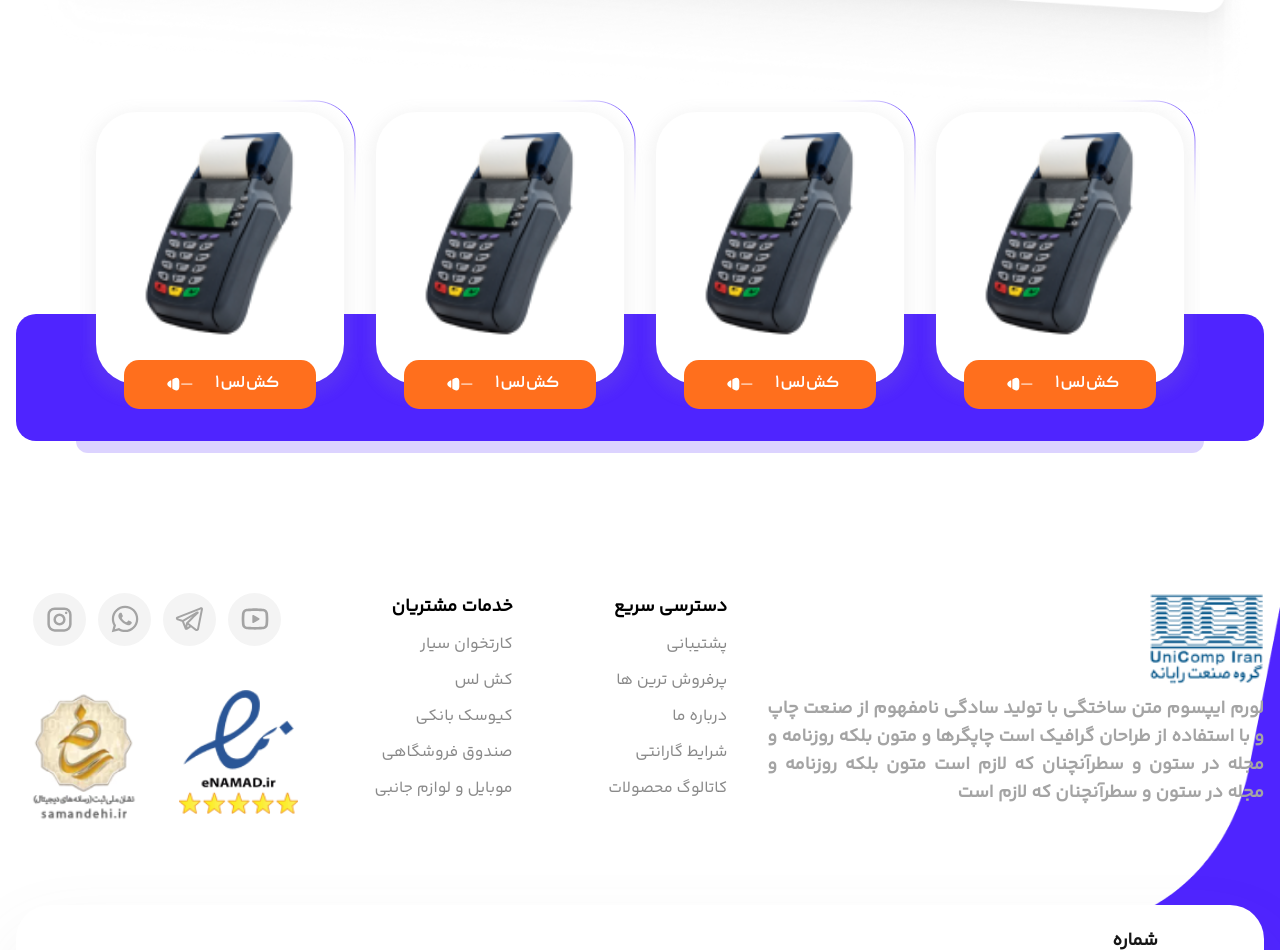
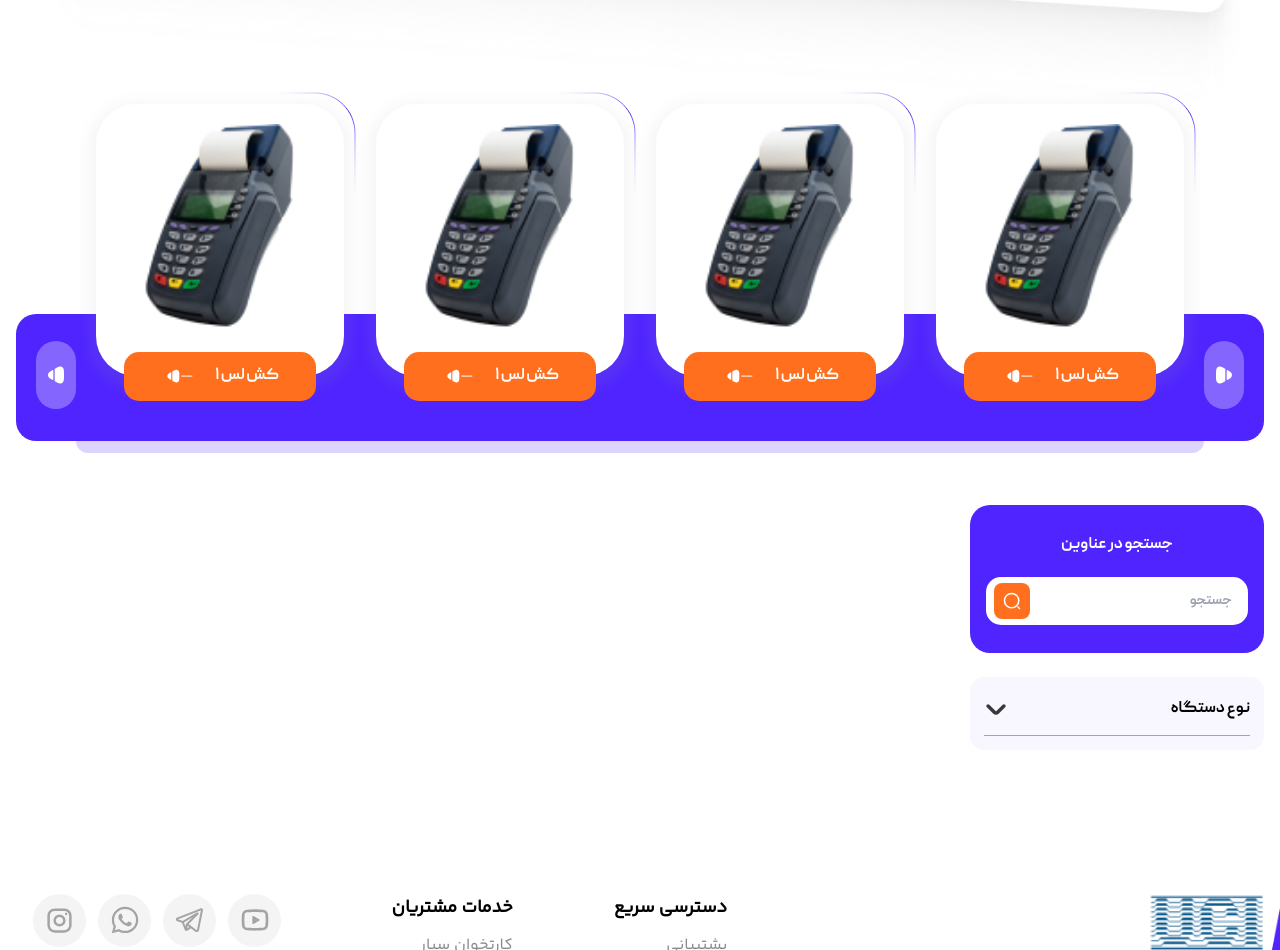
Before and after one commit to yakoobkhedri/uci, a website: page src/html/category.html in a window 1280 px wide. Shown: the part 412-1362 px from the top of the page. Drawn offline with nearby package versions, Linux system fonts and the light colour scheme.

Commit message:
commit message

```diff
--- a/src/html/category.html
+++ b/src/html/category.html
@@ -669,17 +669,17 @@
        </section>
 
        <!-- category swiper -->
-        <section class="mt-24">
+        <section class="mt-20">
           <div class="max-w-content mx-auto px-4 relative">
             <!-- bg -->
              <div class="rounded-[20px] bg-primary h-[127px] absolute bottom-2 inset-x-0 mx-4">
               <div class="rounded-b-[20px] bg-[#4F24FF33] absolute -bottom-3 h-3 inset-x-0 mx-8 sm:mx-[60px]"></div>
              </div>
             <!--  -->
-            <div>
-              <div dir="ltr" class="swiper categorySwiper2 p-4 sm:mx-16 mx-6">
+            <div class="relative">
+              <div dir="ltr" class="swiper categorySwiper2 p-4 py-6 sm:mx-16 mx-6">
                <div class="swiper-wrapper">
-                  <div class="swiper-slide">
+                  <div class="swiper-slide hover:-translate-y-3 transition">
                     <div class="relative">
                       <!-- shape -->
                        <img alt="shape" src="../img/svg/Vector 1.svg" class="absolute ltr:[transform:rotateY(180deg)] rtl:[transform:rotateY(0deg)] -top-3 rtl:left-auto rtl:-right-3 ltr:-left-3">
@@ -693,7 +693,7 @@
                       </a>
                     </div>
                   </div>
-                  <div class="swiper-slide">
+                  <div class="swiper-slide hover:-translate-y-3 transition">
                     <div class="relative">
                       <!-- shape -->
                        <img alt="shape" src="../img/svg/Vector 1.svg" class="absolute ltr:[transform:rotateY(180deg)] rtl:[transform:rotateY(0deg)] -top-3 rtl:left-auto rtl:-right-3 ltr:-left-3">
@@ -707,7 +707,7 @@
                       </a>
                     </div>
                   </div>
-                  <div class="swiper-slide">
+                  <div class="swiper-slide hover:-translate-y-3 transition">
                     <div class="relative">
                       <!-- shape -->
                        <img alt="shape" src="../img/svg/Vector 1.svg" class="absolute ltr:[transform:rotateY(180deg)] rtl:[transform:rotateY(0deg)] -top-3 rtl:left-auto rtl:-right-3 ltr:-left-3">
@@ -721,7 +721,7 @@
                       </a>
                     </div>
                   </div>
-                  <div class="swiper-slide">
+                  <div class="swiper-slide hover:-translate-y-3 transition">
                     <div class="relative">
                       <!-- shape -->
                        <img alt="shape" src="../img/svg/Vector 1.svg" class="absolute ltr:[transform:rotateY(180deg)] rtl:[transform:rotateY(0deg)] -top-3 rtl:left-auto rtl:-right-3 ltr:-left-3">
@@ -735,7 +735,7 @@
                       </a>
                     </div>
                   </div>
-                  <div class="swiper-slide">
+                  <div class="swiper-slide hover:-translate-y-3 transition">
                     <div class="relative">
                       <!-- shape -->
                        <img alt="shape" src="../img/svg/Vector 1.svg" class="absolute ltr:[transform:rotateY(180deg)] rtl:[transform:rotateY(0deg)] -top-3 rtl:left-auto rtl:-right-3 ltr:-left-3">
@@ -749,7 +749,7 @@
                       </a>
                     </div>
                   </div>
-                  <div class="swiper-slide">
+                  <div class="swiper-slide hover:-translate-y-3 transition">
                     <div class="relative">
                       <!-- shape -->
                        <img alt="shape" src="../img/svg/Vector 1.svg" class="absolute ltr:[transform:rotateY(180deg)] rtl:[transform:rotateY(0deg)] -top-3 rtl:left-auto rtl:-right-3 ltr:-left-3">
@@ -765,9 +765,41 @@
                   </div>
                </div>
               </div>
+              <div class="swiper-button-next rounded-[20px] absolute hidden md:flex top-auto !bottom-10 right-5 w-10 h-[68px] bg-[#FFFFFF4D] active:scale-95 items-center justify-center after:content-none">
+                <img alt="icon" src="../img/svg/arrow-right.svg">
+              </div>
+              <div class="swiper-button-prev rounded-[20px] absolute hidden md:flex top-auto !bottom-10 left-5 w-10 h-[68px] bg-[#FFFFFF4D] active:scale-95 items-center justify-center after:content-none">
+                <img alt="icon" src="../img/svg/arrow-right.svg" class="rtl:rotate-180 ltr:-rotate-180">
+              </div>
             </div>
           </div>
         </section>
+
+        <!-- sidebar && content -->
+         <section class="mt-14">
+          <div class="max-w-content mx-auto px-4">
+             <div class="grid grid-cols-12 gap-6">
+               <div class="col-span-3">
+                 <div class="rounded-[20px] bg-primary px-4 py-7">
+                   <p class="font-extrabold rtl:font-PeydaBold ltr:font-MontserratBold text-white text-center">جستجو در عناوین</p>
+                   <form class="rounded-[15px] mt-5 bg-white h-12 p-2 rtl:pr-4 ltr:pl-4 flex items-center gap-2">
+                    <input class="flex-grow outline-none text-sm font-extrabold rtl:font-PeydaBold ltr:font-MontserratBold" placeholder="جستجو ">
+                    <button class="w-9 h-9 flex-shrink-0 rounded-lg flex-center bg-secondary btnHover">
+                      <img alt="icon" src="../img/svg/search-normal.svg">
+                    </button>
+                  </form>
+                  </div>
+                  <div class="rounded-[14px] mt-6 pt-5 p-[14px] bg-[#F8F7FF]">
+                    <div class="flex-between gap-2 cursor-pointer pb-[14px] border-b border-[#A4A4A4]">
+                     <p class="font-extrabold rtl:font-PeydaBold ltr:font-MontserratBold">نوع دستگاه</p>
+                     <img alt="icon" src="../img/svg/arrow-left (6).svg">
+                    </div>
+                  </div>
+               </div>
+               <div class="col-span-9"></div>
+             </div>
+          </div>
+         </section>
 
     </main>
 
```
Also changed, not shown: dist/output.css, src/img/svg/arrow-left (6).svg (added), src/img/svg/arrow-right.svg (added), src/img/svg/search-normal.svg (added).
